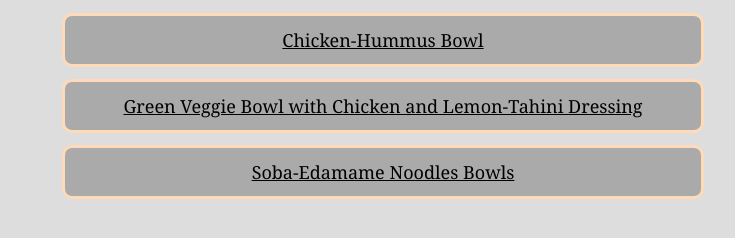
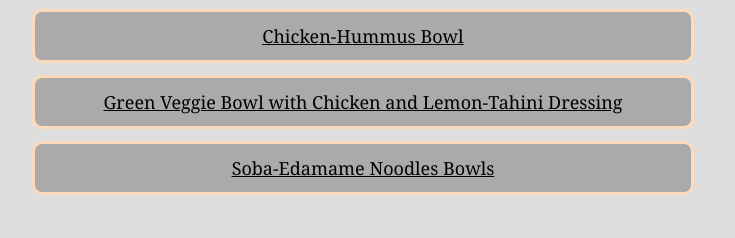
Before and after one commit to djensen11/odin-recipes, a plain HTML site: page index.html in a window 1280 px wide. Shown: the part 100-338 px from the top of the page, without its empty margins (277-1012 px from the left). Drawn offline with Linux system fonts and the light colour scheme.

Commit message:
Edited index main page

```diff
--- a/index.html
+++ b/index.html
@@ -8,11 +8,11 @@
 </head>
 <body>
     <h1 class = "header">Odin Recipes</h1>
-    <ul class = "list" >
-    <li class = "recipe"><a href = "./recipes/chicken_hummus_bowl.html" class = "link">Chicken-Hummus Bowl</a></li>
-    <li class = "recipe"><a href = "./recipes/Green_veggie_bowl.html" class = "link">Green Veggie Bowl with Chicken and Lemon-Tahini Dressing</a></li>
-    <li class = "recipe"><a href = "./recipes/soba-edamame-noodles.html" class = "link">Soba-Edamame Noodles Bowls</a></li>
-    </ul>
+    <!-- <ul class = "list" > -->
+    <div class = "recipe"><a href = "./recipes/chicken_hummus_bowl.html" class = "link">Chicken-Hummus Bowl</a></div>
+    <div class = "recipe"><a href = "./recipes/Green_veggie_bowl.html" class = "link">Green Veggie Bowl with Chicken and Lemon-Tahini Dressing</a></div>
+    <div class = "recipe"><a href = "./recipes/soba-edamame-noodles.html" class = "link">Soba-Edamame Noodles Bowls</a></div>
+    <!-- </ul> -->
 
 </body>
 </html>
```
